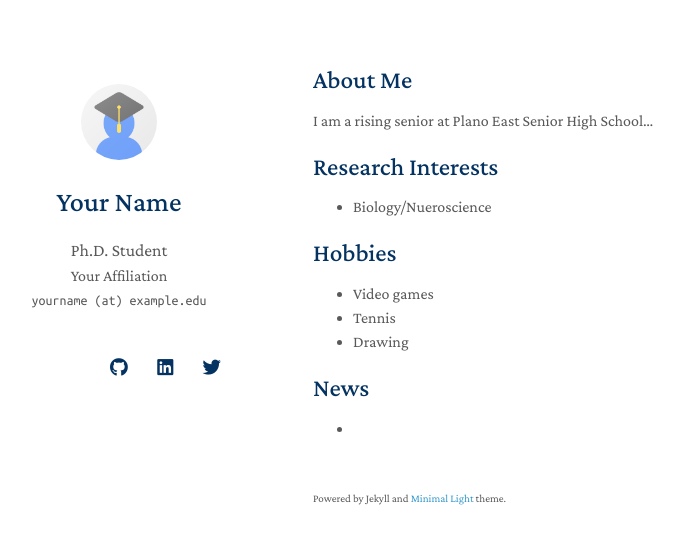
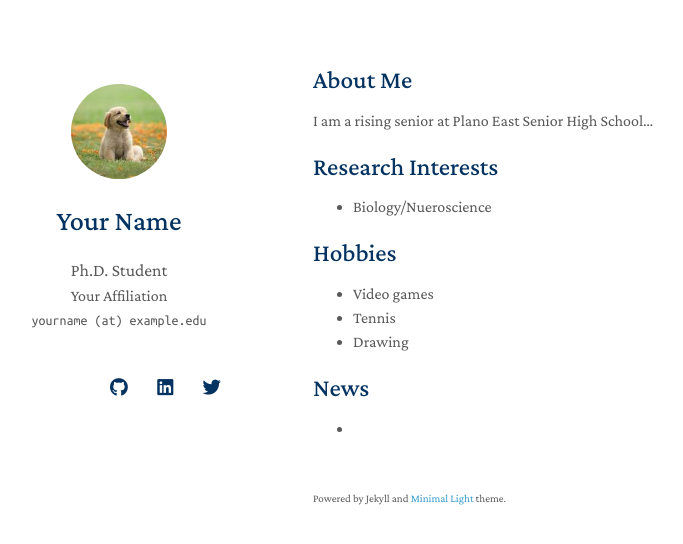
Before and after one commit to shrusunk/personal_website, a Jekyll site: the page built from index.md, in a window 1280 px wide. Shown: the top 544 px of the page, without its empty margins (157-840 px from the left). Built offline with Jekyll 4.4.1, drawn with Linux system fonts in a browser that asks for light colours; nearby versions of some CDN libraries; a style sheet for code colours, icons or effects is not loaded; our own code applies the rules of GitHub Pages for plain Markdown files.

Commit message:
Update _config.yml

```diff
--- a/_config.yml
+++ b/_config.yml
@@ -20,7 +20,7 @@ twitter: https://twitter.com/
 
 # Images (e.g., your profile picture and your website's favicon)
 # "favicon" and "favicon_dark" are used for the light and dark modes, respectively.
-avatar: ./assets/img/avatar.png
+avatar: ./assets/img/download (7).jpg
 favicon: ./assets/img/favicon.png
 favicon_dark: ./assets/img/favicon-dark.png
 
```
